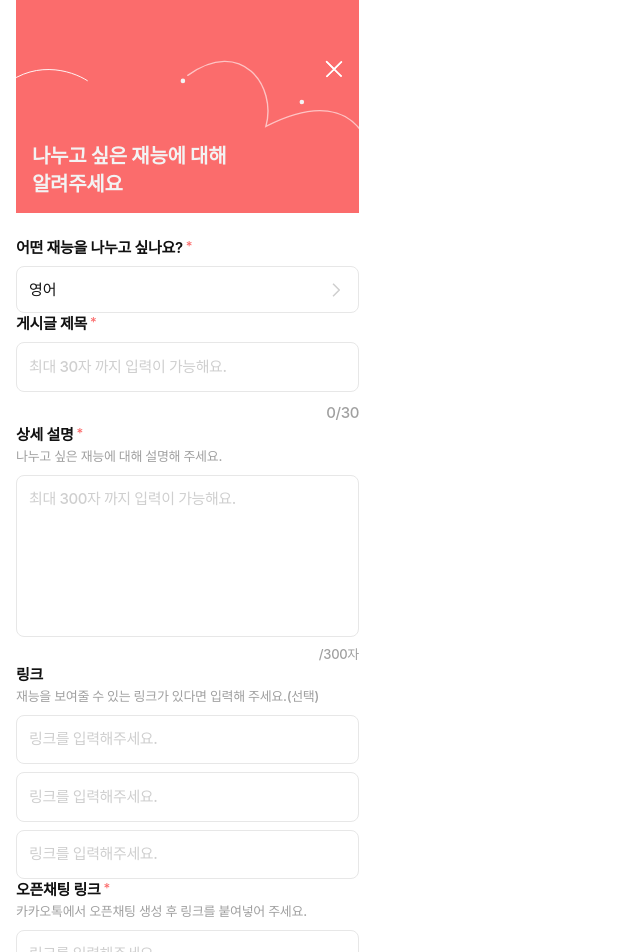
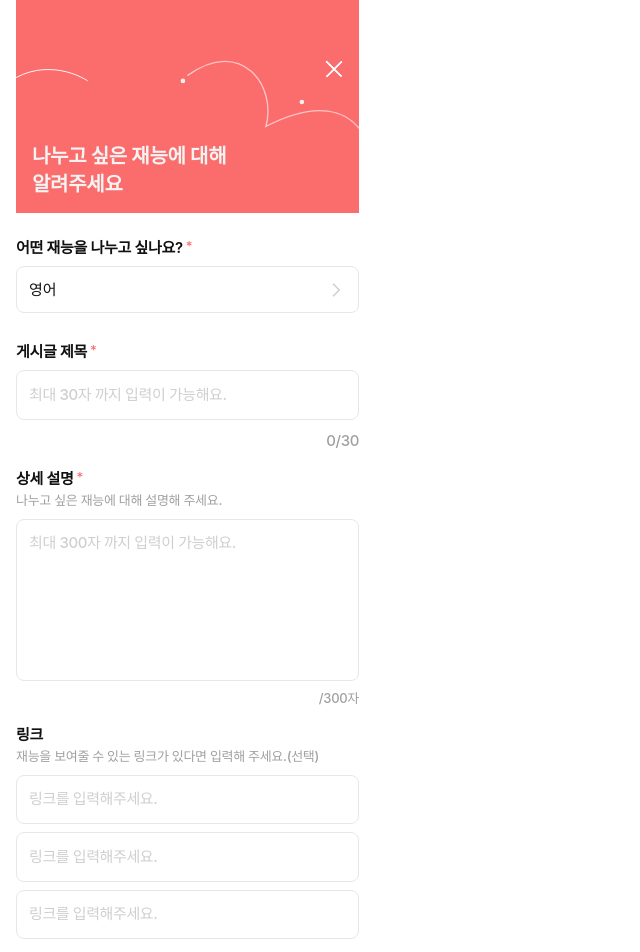
Before and after one commit to depromeet/pingpong-client, a Next.js app: page /talent/register/share in a window 1280 px wide. Shown: the top 952 px of the page, without its empty margins (0-640 px from the left). Built offline with nearby package versions, Linux system fonts and the light colour scheme; a web font is replaced by a local one.

Commit message:
:bug: fix: fix tailwind css bug
props 전달에 따른tailwind css 오류로 기존 코드로 다시 변경합니다.

```diff
--- a/src/components/talentRegister/TalentRegisterCard.tsx
+++ b/src/components/talentRegister/TalentRegisterCard.tsx
@@ -1,8 +1,30 @@
 import Link from 'next/link';
 
-import { EXCHANGE, SHARE } from '@/constants/talentRegister/talentRegisterCardConstant';
 import type { TalentRegisterProps } from '@/constants/talentRegister/talentRegisterType';
 import { uniqueId } from '@/lib/utils';
+
+import { PingIcon } from '../icons/PingIcon';
+import { PingPongIcon } from '../icons/PingPongIcon';
+
+const SHARE = {
+  bgColor: 'bg-bg-red',
+  textColor: 'text-primary-red',
+  title: '재능 나눔',
+  contents: ['상대방에게 나의 재능을', '나눌 수 있어요'],
+  icon: <PingIcon />,
+  iconPosition: 'right-[25px] bottom-[15.5px]',
+  href: '/talent/register/share',
+};
+
+const EXCHANGE = {
+  bgColor: 'bg-bg-blue',
+  textColor: 'text-primary-blue',
+  title: '재능 교환',
+  contents: ['상대방의 재능과', '나의 재능을 공유할 수 있어요'],
+  icon: <PingPongIcon />,
+  iconPosition: 'right-[20px] bottom-[21.5px]',
+  href: '/talent/register/exchange',
+};
 
 const TalentRegisterCard = ({ sort, className }: TalentRegisterProps) => {
   const { bgColor, textColor, title, contents, icon, iconPosition, href } = sort === 'SHARE' ? SHARE : EXCHANGE;
--- a/src/components/talentRegister/TalentRegisterForm.tsx
+++ b/src/components/talentRegister/TalentRegisterForm.tsx
@@ -1,20 +1,99 @@
-import {
-  CATEGORY_EXCHANGE,
-  CATEGORY_SHARE,
-  CHAT_LINK,
-  EXPLANATION_EXCHANGE,
-  EXPLANATION_SHARE,
-  LINK1,
-  LINK2,
-  LINK3,
-  TITLE,
-} from '@/constants/talentRegister/talentRegisterFormConstant';
 import type { TalentRegisterProps } from '@/constants/talentRegister/talentRegisterType';
 
 import Button from '../common/Button';
 import TextInput from '../common/TextInput';
 import TextSelectInput from '../common/TextSelectInput';
 import TextTextarea from '../common/TextTextarea';
+
+const CATEGORY_SHARE = {
+  key: 'category',
+  href: 'talent/register/category/share',
+  title: '어떤 재능을 나누고 싶나요?',
+  explanation: '',
+  placeholder: '카테고리를 선택해 주세요.',
+  htmlFor: 'category',
+  selectedInputList: ['영어'],
+  required: true,
+  className: 'mb-[28px]',
+};
+
+const CATEGORY_EXCHANGE = {
+  key: 'category',
+  href: 'talent/register/category/exchange',
+  title: '어떤 재능을 주고 싶나요?',
+  explanation: '',
+  placeholder: '카테고리를 선택해 주세요.',
+  htmlFor: 'category',
+  selectedInputList: ['영어'],
+  required: true,
+  className: 'mb-[28px]',
+};
+
+const TITLE = {
+  key: 'title',
+  title: '게시글 제목',
+  explanation: '',
+  placeholder: '최대 30자 까지 입력이 가능해요.',
+  htmlFor: 'title',
+  showCount: true,
+  maxLength: 30,
+  error: '최대 30자까지 입력이 가능해요.',
+  required: true,
+  className: 'mb-[16px]',
+};
+
+const EXPLANATION_SHARE = {
+  key: 'explanation',
+  title: '상세 설명',
+  explanation: '나누고 싶은 재능에 대해 설명해 주세요.',
+  placeholder: '최대 300자 까지 입력이 가능해요.',
+  htmlFor: 'explanation',
+  maxLength: 300,
+  // error: '최대 300자까지 입력이 가능해요.',
+  required: true,
+  className: 'mb-[16px]',
+};
+
+const EXPLANATION_EXCHANGE = {
+  key: 'explanation',
+  title: '상세 설명',
+  explanation: '주고 싶은 재능에 대해 설명해 주세요.',
+  placeholder: '최대 300자 까지 입력이 가능해요.',
+  htmlFor: 'explanation',
+  maxLength: 300,
+  // error: '최대 300자까지 입력이 가능해요.',
+  required: true,
+  className: 'mb-[16px]',
+};
+
+const LINK1 = {
+  key: 'link1',
+  title: '링크',
+  explanation: '재능을 보여줄 수 있는 링크가 있다면 입력해 주세요.(선택)',
+  placeholder: '링크를 입력해주세요.',
+  htmlFor: 'link',
+};
+
+const LINK2 = {
+  key: 'link2',
+  placeholder: '링크를 입력해주세요.',
+};
+
+const LINK3 = {
+  key: 'link3',
+  placeholder: '링크를 입력해주세요.',
+  className: 'mb-[28px]',
+};
+
+const CHAT_LINK = {
+  key: 'chatLink',
+  title: '오픈채팅 링크',
+  explanation: '카카오톡에서 오픈채팅 생성 후 링크를 붙여넣어 주세요.',
+  placeholder: '링크를 입력해주세요.',
+  htmlFor: 'openChatLink',
+  required: true,
+  className: 'mb-[24px]',
+};
 
 const TalentRegisterForm = ({ className, sort }: TalentRegisterProps) => {
   const handleClick = () => {
--- a/src/components/talentRegister/TalentRegisterHeader.tsx
+++ b/src/components/talentRegister/TalentRegisterHeader.tsx
@@ -1,10 +1,19 @@
-import { EXCHANGE, SHARE } from '@/constants/talentRegister/talentRegisterHeaderConstant';
 import type { TalentRegisterProps } from '@/constants/talentRegister/talentRegisterType';
 
 import HeaderTitle from '../common/HeaderTitle';
 import IconAnchor from '../common/IconAnchor';
 import TalentRegisterHeaderIcon from '../icons/TalentRegisterHeaderIcon';
 import { XIcon } from '../icons/XIcon';
+
+const SHARE = {
+  color: 'bg-primary-red',
+  contents: ['나누고 싶은 재능에 대해', '알려주세요'],
+};
+
+const EXCHANGE = {
+  color: 'bg-primary-blue',
+  contents: ['주고 싶은 재능에 대해', '알려주세요'],
+};
 
 const TalentRegisterHeader = ({ sort, className }: TalentRegisterProps) => {
   const { color, contents } = sort === 'SHARE' ? SHARE : EXCHANGE;
--- a/src/constants/talentRegister/talentRegisterFormConstant.ts
+++ /dev/null
@@ -1,89 +0,0 @@
-export const CATEGORY_SHARE = {
-  key: 'category',
-  href: 'talent/register/category/share',
-  title: '어떤 재능을 나누고 싶나요?',
-  explanation: '',
-  placeholder: '카테고리를 선택해 주세요.',
-  htmlFor: 'category',
-  selectedInputList: ['영어'],
-  required: true,
-  className: 'mb-[28px]',
-};
-
-export const CATEGORY_EXCHANGE = {
-  key: 'category',
-  href: 'talent/register/category/exchange',
-  title: '어떤 재능을 주고 싶나요?',
-  explanation: '',
-  placeholder: '카테고리를 선택해 주세요.',
-  htmlFor: 'category',
-  selectedInputList: ['영어'],
-  required: true,
-  className: 'mb-[28px]',
-};
-
-export const TITLE = {
-  key: 'title',
-  title: '게시글 제목',
-  explanation: '',
-  placeholder: '최대 30자 까지 입력이 가능해요.',
-  htmlFor: 'title',
-  showCount: true,
-  maxLength: 30,
-  error: '최대 30자까지 입력이 가능해요.',
-  required: true,
-  className: 'mb-[16px]',
-};
-
-export const EXPLANATION_SHARE = {
-  key: 'explanation',
-  title: '상세 설명',
-  explanation: '나누고 싶은 재능에 대해 설명해 주세요.',
-  placeholder: '최대 300자 까지 입력이 가능해요.',
-  htmlFor: 'explanation',
-  maxLength: 300,
-  // error: '최대 300자까지 입력이 가능해요.',
-  required: true,
-  className: 'mb-[16px]',
-};
-
-export const EXPLANATION_EXCHANGE = {
-  key: 'explanation',
-  title: '상세 설명',
-  explanation: '주고 싶은 재능에 대해 설명해 주세요.',
-  placeholder: '최대 300자 까지 입력이 가능해요.',
-  htmlFor: 'explanation',
-  maxLength: 300,
-  // error: '최대 300자까지 입력이 가능해요.',
-  required: true,
-  className: 'mb-[16px]',
-};
-
-export const LINK1 = {
-  key: 'link1',
-  title: '링크',
-  explanation: '재능을 보여줄 수 있는 링크가 있다면 입력해 주세요.(선택)',
-  placeholder: '링크를 입력해주세요.',
-  htmlFor: 'link',
-};
-
-export const LINK2 = {
-  key: 'link2',
-  placeholder: '링크를 입력해주세요.',
-};
-
-export const LINK3 = {
-  key: 'link3',
-  placeholder: '링크를 입력해주세요.',
-  className: 'mb-[28px]',
-};
-
-export const CHAT_LINK = {
-  key: 'chatLink',
-  title: '오픈채팅 링크',
-  explanation: '카카오톡에서 오픈채팅 생성 후 링크를 붙여넣어 주세요.',
-  placeholder: '링크를 입력해주세요.',
-  htmlFor: 'openChatLink',
-  required: true,
-  className: 'mb-[24px]',
-};
```
Also changed, not shown: src/constants/talentRegister/talentRegisterCardConstant.tsx (deleted, +0 -22 lines).
